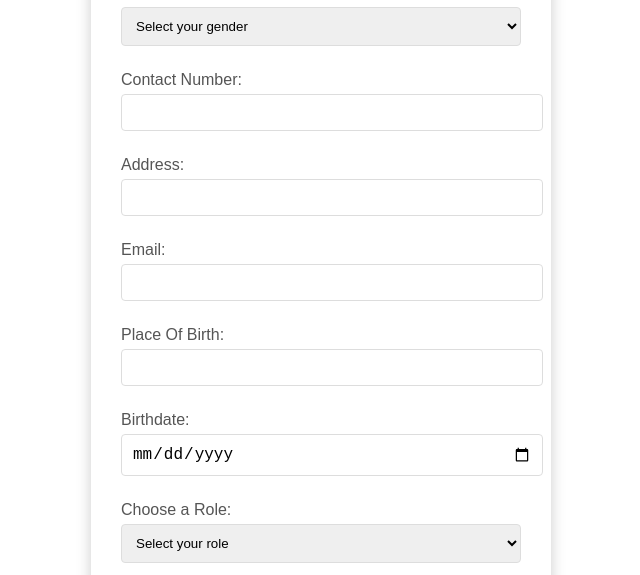
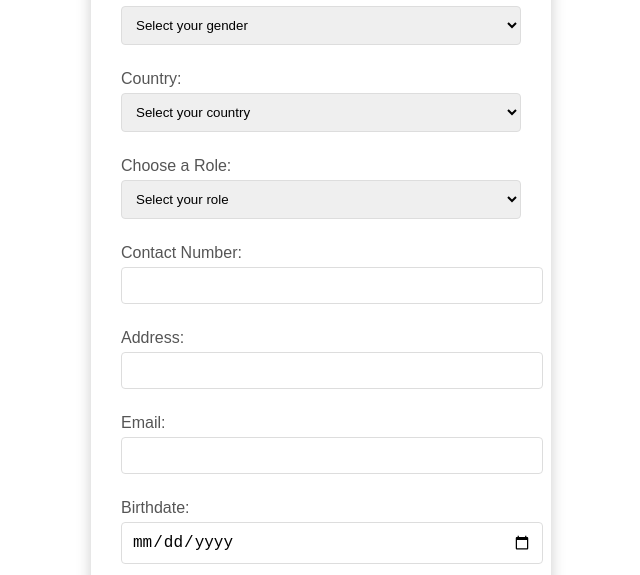
Before and after one commit to rey5209/replica, a plain HTML site: page index.html in a window 1280 px wide. Shown: the part 194-769 px from the top of the page, without its empty margins (319-959 px from the left). Drawn offline with Linux system fonts and the light colour scheme.

Commit message:
updated #2025

```diff
--- a/index.html
+++ b/index.html
@@ -124,6 +124,30 @@
             <option value="Female">Female</option>
         </select>
 
+        <label for="country">Country:</label>
+<select id="country" name="country" required>
+    <option value="" disabled selected>Select your country</option>
+    <option value="Canada">Canada</option>
+    <option value="United Kingdom">United Kingdom</option>
+    <option value="Spain">Spain</option>
+    <option value="France">France</option>
+    <option value="Italy">Italy</option>
+    <option value="Philippines">Philippines</option>
+</select>
+
+<label for="role">Choose a Role:</label>
+        <select id="role" name="role" required>
+            <option value="" disabled selected>Select your role</option>
+            <option value="Game Developer">Game Developer</option>
+            <option value="Game Developer">Game Director Remote</option>
+            <option value="Game Designer">Game Designer</option>
+            <option value="Ai Application Engineer">AI Animation</option>
+            <option value="Operation Team Lead">Operation Team Lead</option>
+            <option value="Discord Developer">Discord Developer</option>
+            <option value="Full-Stack Developer">Full-Stack Developer</option>
+            <option value="Game Developer">Server Architecture</option>
+        </select>
+
         <label for="number">Contact Number:</label>
         <input type="text" id="number" name="number" required>
 
@@ -133,29 +157,11 @@
         <label for="email">Email:</label>
         <input type="email" id="email" name="email" required>
 
-        <label for="birthplace">Place Of Birth:</label>
-        <input type="text" id="birthplace" name="birthplace" required>
 
         <label for="date">Birthdate:</label>
         <input type="date" id="date" name="date" required>
 
-        <label for="role">Choose a Role:</label>
-        <select id="role" name="role" required>
-            <option value="" disabled selected>Select your role</option>
-            <option value="Game Developer">Game Developer</option>
-            <option value="Game Designer">Game Designer</option>
-            <option value="Ai Application Engineer">Ai Application Engineer</option>
-            <option value="Management">Management</option>
-            <option value="Software Engineer">Software Engineer</option>
-            <option value="Project Designer">Project Designer</option>
-            <option value="Operation Team Lead">Operation Team Lead</option>
-            <option value="JavaScript Developer">JavaScript Developer</option>
-            <option value="Web Developer">Web Developer</option>
-            <option value="Discord Developer">Discord Developer</option>
-            <option value="Full-Stack Developer">Full-Stack Developer</option>
-            <option value="Front End Developer">Front End Developer</option>
-            <option value="Back End Developer">Back End Developer</option>
-        </select>
+
 
         <input type="submit" value="Submit">
     </form>
```
